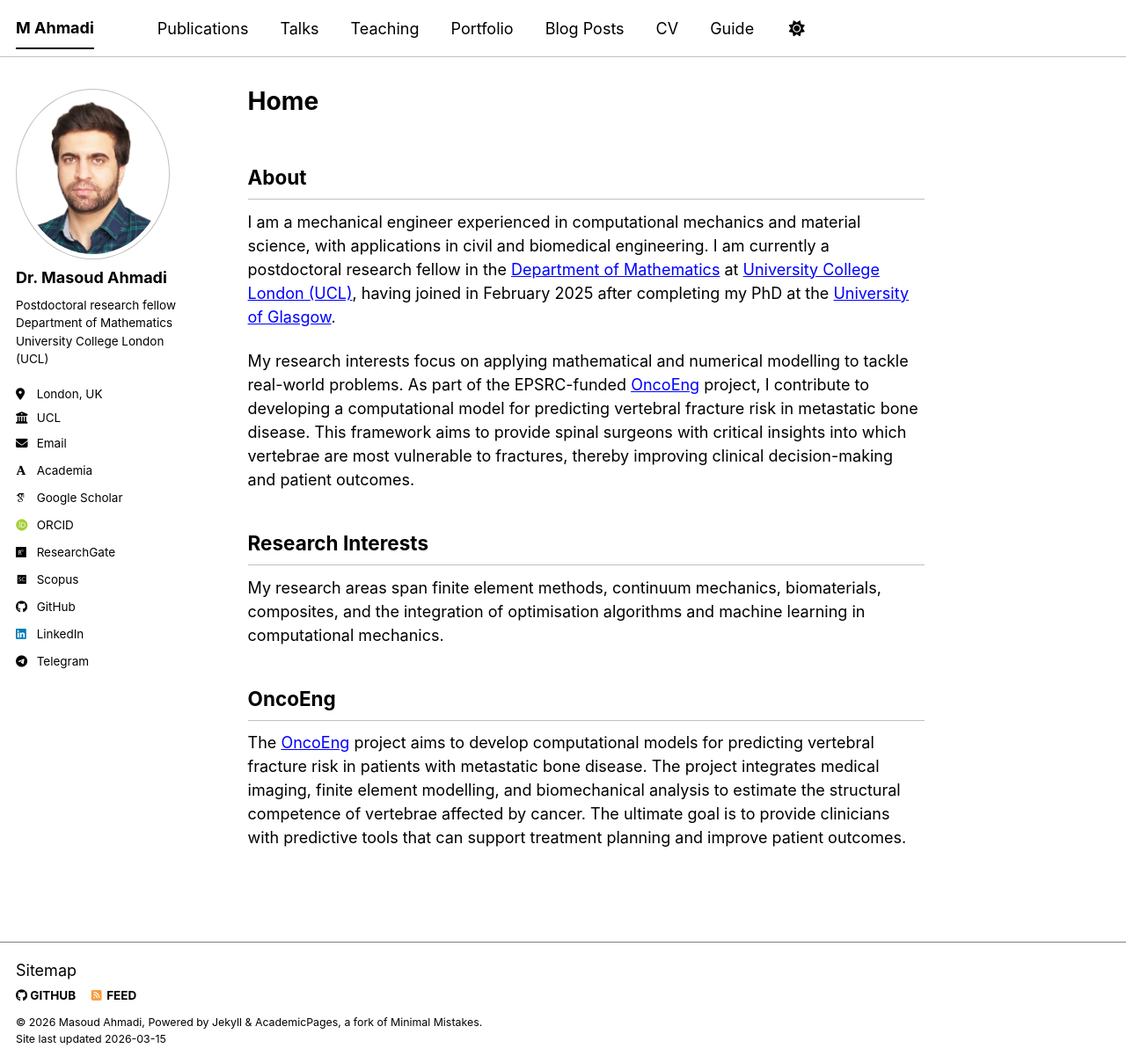
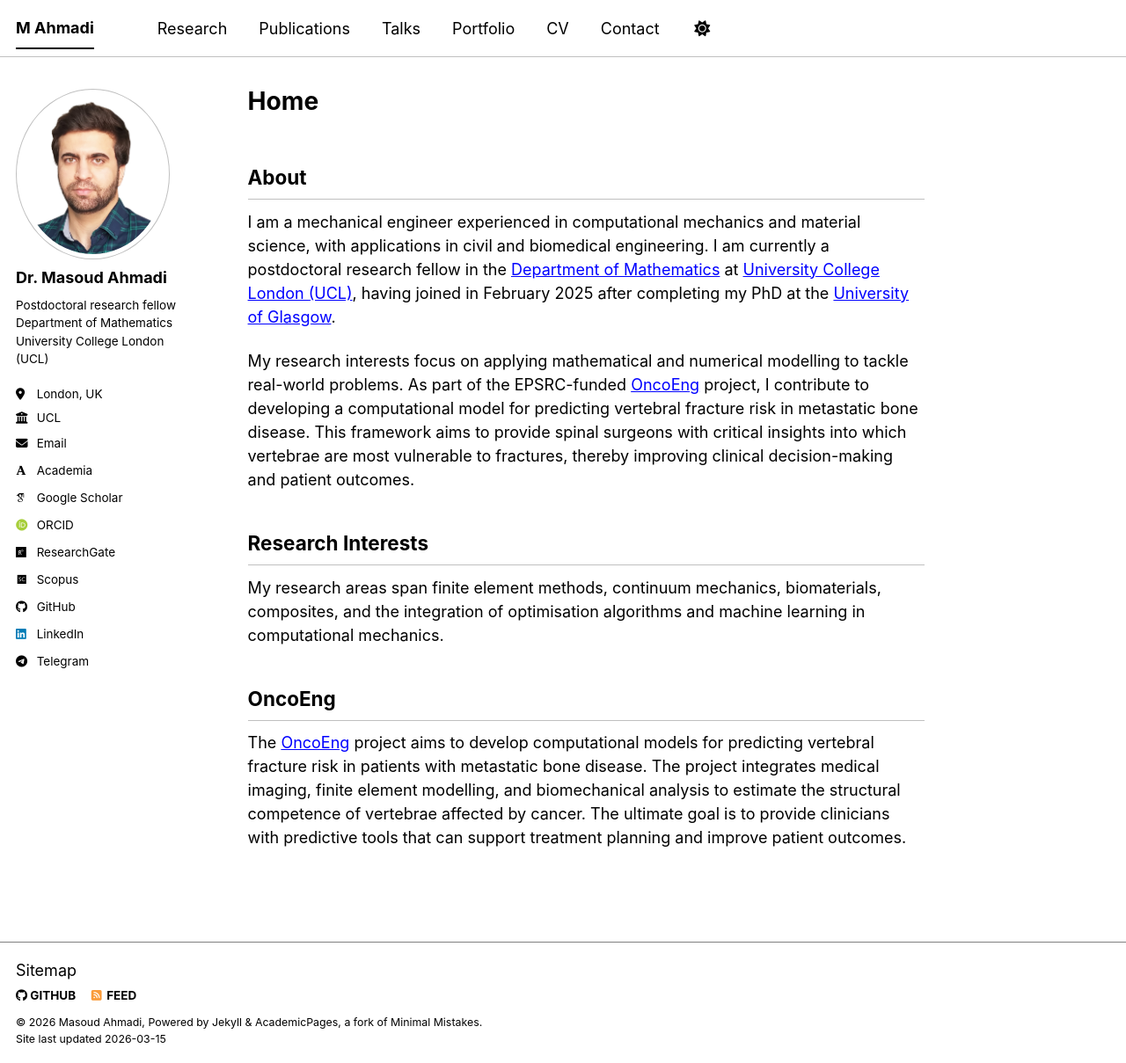
Before and after one commit to Masoud16ahm/Masoud16ahm.github.io, a Jekyll site: the page built from _pages/about.md, in a window 1280 px wide and 1209 px high. Shown: the whole window at 88% size. Built offline with Jekyll 4.4.1, drawn with Linux system fonts in a browser that asks for light colours; some web fonts are replaced; a script bundle is joined from its source files by our own code; library files that are not in the unit come from our copies.

Commit message:
Update navigation.yml

```diff
--- a/_data/navigation.yml
+++ b/_data/navigation.yml
@@ -8,20 +8,17 @@
 #      Markdown formatted page while the second is generated using JSON.
 
 main:
+  - title: "Research"
+    url: /year-archive/
+
   - title: "Publications"
     url: /publications/
 
   - title: "Talks"
     url: /talks/
 
-  - title: "Teaching"
-    url: /teaching/
-
   - title: "Portfolio"
     url: /portfolio/
-
-  - title: "Blog Posts"
-    url: /year-archive/
 
   - title: "CV"
     url: /cv/
@@ -29,5 +26,8 @@ main:
   # - title: "CV"
   #   url: /cv-json/
 
-  - title: "Guide"
-    url: /markdown/
+  - title: "Contact"
+    url: /teaching/
+
+  # - title: "Guide"
+  #   url: /markdown/
```
